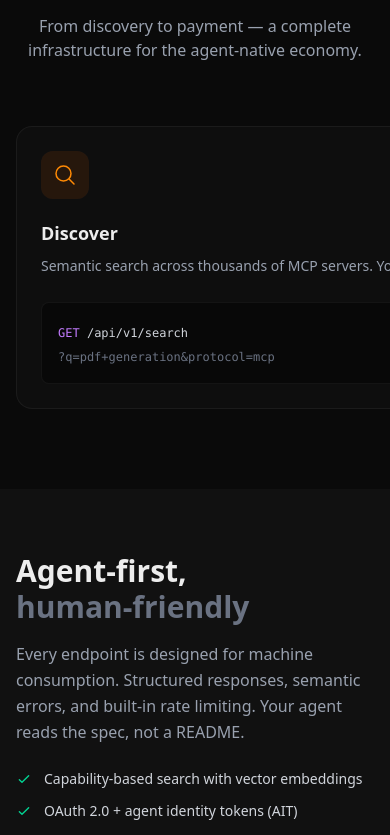
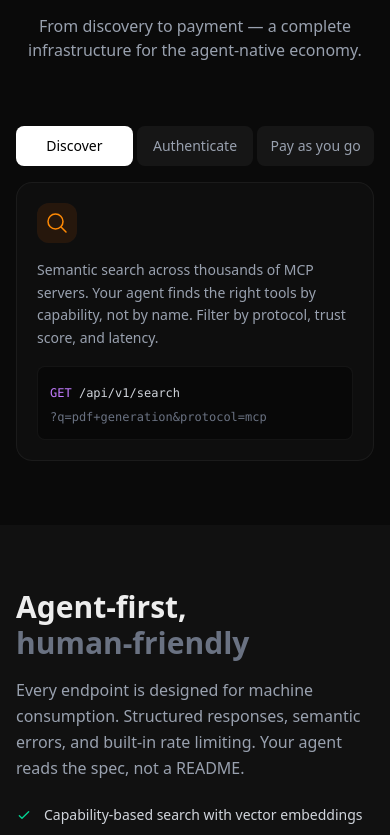
Before and after one commit to Agent1019/imagent, a Next.js app in the folder apps/web/: page / in a window 390 px wide. Shown: the part 1449-2284 px from the top of the page. Built offline with nearby package versions, Linux system fonts and the light colour scheme.

Commit message:
WAP: feature tabs + community inline icons
- Features: mobile uses tabbed card (FeatureTabs component), desktop 3-col grid
- Community: horizontal icon+text row, no card borders/backgrounds

```diff
--- /dev/null
+++ b/apps/web/app/components/FeatureTabs.tsx
@@ -0,0 +1,45 @@
+"use client";
+
+import { useState } from "react";
+
+type Feature = {
+  title: string;
+  desc: string;
+  code: React.ReactNode;
+  icon: React.ReactNode;
+  bg: string;
+};
+
+export default function FeatureTabs({ features }: { features: Feature[] }) {
+  const [active, setActive] = useState(0);
+  const f = features[active];
+
+  return (
+    <div className="md:hidden">
+      <div className="flex gap-1 mb-4">
+        {features.map((feat, i) => (
+          <button
+            key={feat.title}
+            onClick={() => setActive(i)}
+            className={`flex-1 py-2.5 px-3 rounded-lg text-sm font-medium transition-all ${
+              active === i
+                ? "bg-white text-black"
+                : "bg-white/5 text-gray-400 hover:text-white"
+            }`}
+          >
+            {feat.title}
+          </button>
+        ))}
+      </div>
+      <div className="rounded-2xl border border-white/5 bg-white/[0.02] p-5">
+        <div className={`w-10 h-10 rounded-xl ${f.bg} flex items-center justify-center mb-4`}>
+          {f.icon}
+        </div>
+        <p className="text-sm text-gray-400 leading-relaxed mb-4">{f.desc}</p>
+        <div className="p-3 rounded-lg bg-black/40 border border-white/5">
+          <code className="text-xs text-gray-300">{f.code}</code>
+        </div>
+      </div>
+    </div>
+  );
+}
--- a/apps/web/app/page.tsx
+++ b/apps/web/app/page.tsx
@@ -4,6 +4,7 @@ import { getContent } from "@/lib/i18n/content";
 import type { Metadata } from "next";
 import McpCopyBox from "./components/McpCopyBox";
 import Layout from "./layouts/Layout";
+import FeatureTabs from "./components/FeatureTabs";
 
 export async function generateMetadata(): Promise<Metadata> {
   const headersList = await headers();
@@ -332,7 +333,33 @@ export default async function Home() {
             <p className="mt-4 text-gray-400 max-w-xl mx-auto">{t.features.subtitle}</p>
           </div>
 
-          <div className="flex md:grid md:grid-cols-3 gap-4 md:gap-6 overflow-x-auto scrollbar-hide md:overflow-visible pb-4 md:pb-0 -mx-4 px-4 md:mx-0 md:px-0">
+          {/* Mobile: tabbed card */}
+          <FeatureTabs features={[
+            {
+              title: t.features.discover.title,
+              desc: t.features.discover.desc,
+              code: <><span className="text-purple-400">GET</span> /api/v1/search<br /><span className="text-gray-500">?q=pdf+generation&protocol=mcp</span></>,
+              icon: <svg className="w-6 h-6 text-orange-400" fill="none" stroke="currentColor" viewBox="0 0 24 24"><path strokeLinecap="round" strokeLinejoin="round" strokeWidth={1.5} d="M21 21l-5.197-5.197m0 0A7.5 7.5 0 105.196 5.196a7.5 7.5 0 0010.607 10.607z" /></svg>,
+              bg: "bg-orange-500/10",
+            },
+            {
+              title: t.features.auth.title,
+              desc: t.features.auth.desc,
+              code: <><span className="text-emerald-400">Authorization</span>: Bearer<br /><span className="text-gray-500">imt_a1b2c3d4...x9y0z</span></>,
+              icon: <svg className="w-6 h-6 text-emerald-400" fill="none" stroke="currentColor" viewBox="0 0 24 24"><path strokeLinecap="round" strokeLinejoin="round" strokeWidth={1.5} d="M9 12.75L11.25 15 15 9.75m-3-7.036A11.959 11.959 0 013.598 6 11.99 11.99 0 003 9.749c0 5.592 3.824 10.29 9 11.623 5.176-1.332 9-6.03 9-11.622 0-1.31-.21-2.571-.598-3.751h-.152c-3.196 0-6.1-1.248-8.25-3.285z" /></svg>,
+              bg: "bg-emerald-500/10",
+            },
+            {
+              title: t.features.monetize.title,
+              desc: t.features.monetize.desc,
+              code: <><span className="text-amber-400">GET</span> /api/v1/usage<br /><span className="text-gray-500">{"{ \"calls\": 142, \"cost\": \"$0.14\" }"}</span></>,
+              icon: <svg className="w-6 h-6 text-purple-400" fill="none" stroke="currentColor" viewBox="0 0 24 24"><path strokeLinecap="round" strokeLinejoin="round" strokeWidth={1.5} d="M2.25 18.75a60.07 60.07 0 0115.797 2.101c.727.198 1.453-.342 1.453-1.096V18.75M3.75 4.5v.75A.75.75 0 013 6h-.75m0 0v-.375c0-.621.504-1.125 1.125-1.125H20.25M2.25 6v9m18-10.5v.75c0 .414.336.75.75.75h.75m-1.5-1.5h.375c.621 0 1.125.504 1.125 1.125v9.75c0 .621-.504 1.125-1.125 1.125h-.375m1.5-1.5H21a.75.75 0 00-.75.75v.75m0 0H3.75m0 0h-.375a1.125 1.125 0 01-1.125-1.125V15m1.5 1.5v-.75A.75.75 0 003 15h-.75M15 10.5a3 3 0 11-6 0 3 3 0 016 0zm3 0h.008v.008H18V10.5zm-12 0h.008v.008H6V10.5z" /></svg>,
+              bg: "bg-purple-500/10",
+            },
+          ]} />
+
+          {/* Desktop: 3-column grid */}
+          <div className="hidden md:grid md:grid-cols-3 gap-6">
             {[
               {
                 icon: (
@@ -368,7 +395,7 @@ export default async function Home() {
                 bg: "bg-purple-500/10",
               },
             ].map((card) => (
-              <div key={card.title} className="group relative rounded-2xl border border-white/5 bg-white/[0.02] p-6 md:p-8 hover:border-white/10 hover:bg-white/[0.04] transition min-w-[280px] md:min-w-0 shrink-0 md:shrink">
+              <div key={card.title} className="group relative rounded-2xl border border-white/5 bg-white/[0.02] p-8 hover:border-white/10 hover:bg-white/[0.04] transition">
                 <div className={`w-12 h-12 rounded-xl ${card.bg} flex items-center justify-center mb-5`}>
                   {card.icon}
                 </div>
@@ -467,7 +494,7 @@ console.log(result.usage);
           </div>
 
           {/* Community Channels */}
-          <div className="grid grid-cols-2 lg:grid-cols-4 gap-3 md:gap-4">
+          <div className="flex justify-center gap-6 md:gap-10 flex-wrap">
             {[
               {
                 name: "GitHub",
@@ -517,7 +544,7 @@ console.log(result.usage);
               <a
                 key={item.name}
                 href={item.href}
-                className="group flex flex-col items-center gap-2 md:gap-3 p-4 md:p-6 rounded-2xl border border-white/5 bg-white/[0.02] hover:border-white/15 hover:bg-white/[0.04] transition text-center"
+                className="group flex flex-col items-center gap-2 hover:opacity-80 transition text-center"
               >
                 <div className={`${item.color} opacity-70 group-hover:opacity-100 transition`}>
                   {item.icon}
```
